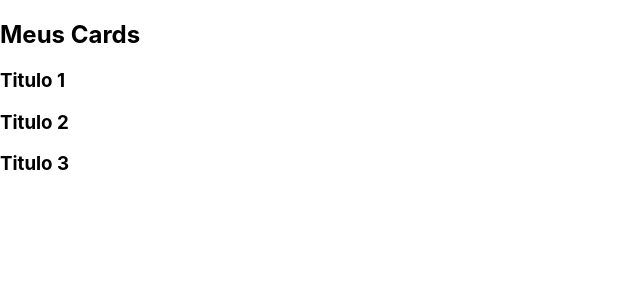
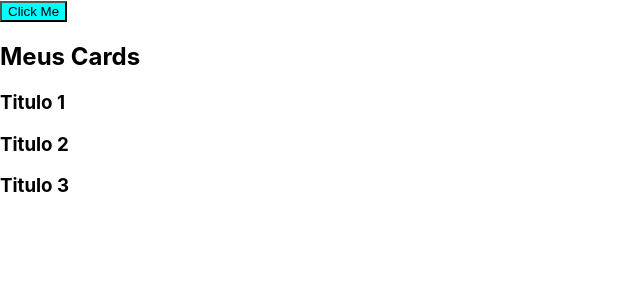
Before and after one commit to Daniel-Possamai/estudosDev, a React (Create React App) app in the folder reactBase/aula1react/: page / in a window 1280 px wide. Shown: the top 300 px of the page, without its empty margins (0-640 px from the left). Built offline with nearby package versions, Linux system fonts and the light colour scheme.

Commit message:
Aula sobre eventos de clique em react

```diff
--- a/reactBase/aula1react/src/App.js
+++ b/reactBase/aula1react/src/App.js
@@ -17,9 +17,9 @@ function App() {
         <Card />
         */}
 
-        {/* <Button label='Baixar CV'/>
+        {/* <Button label='Baixar CV'/> */}
 
-        <Button/> */}
+        <Button/>
 
         {/* <Cards/> */}
 
--- a/reactBase/aula1react/src/components/button/button.jsx
+++ b/reactBase/aula1react/src/components/button/button.jsx
@@ -1,8 +1,13 @@
 import "./button.css"
+
+
+const sayHello = () => {
+    console.log("hellou")
+}
 
 function Button(props){
     return(
-        <button className={ "btn" }>{props.label}</button>
+        <button onClick={sayHello} className={ "btn" }>{props.label}</button>
     )
 }
 
```
